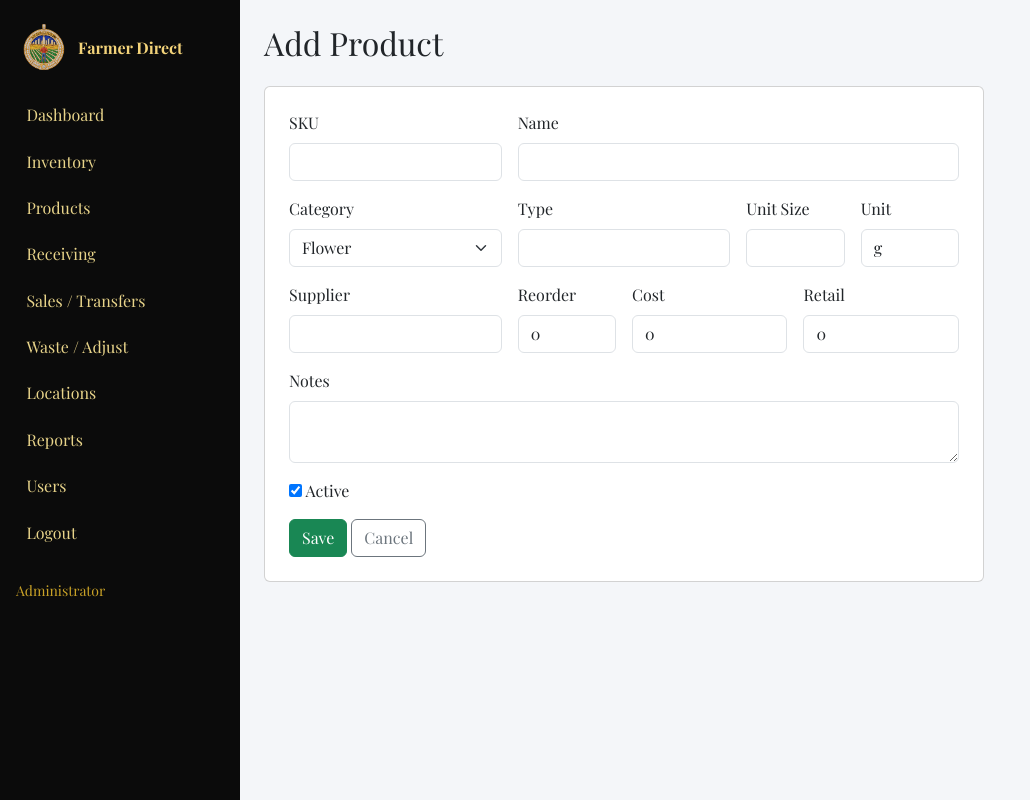
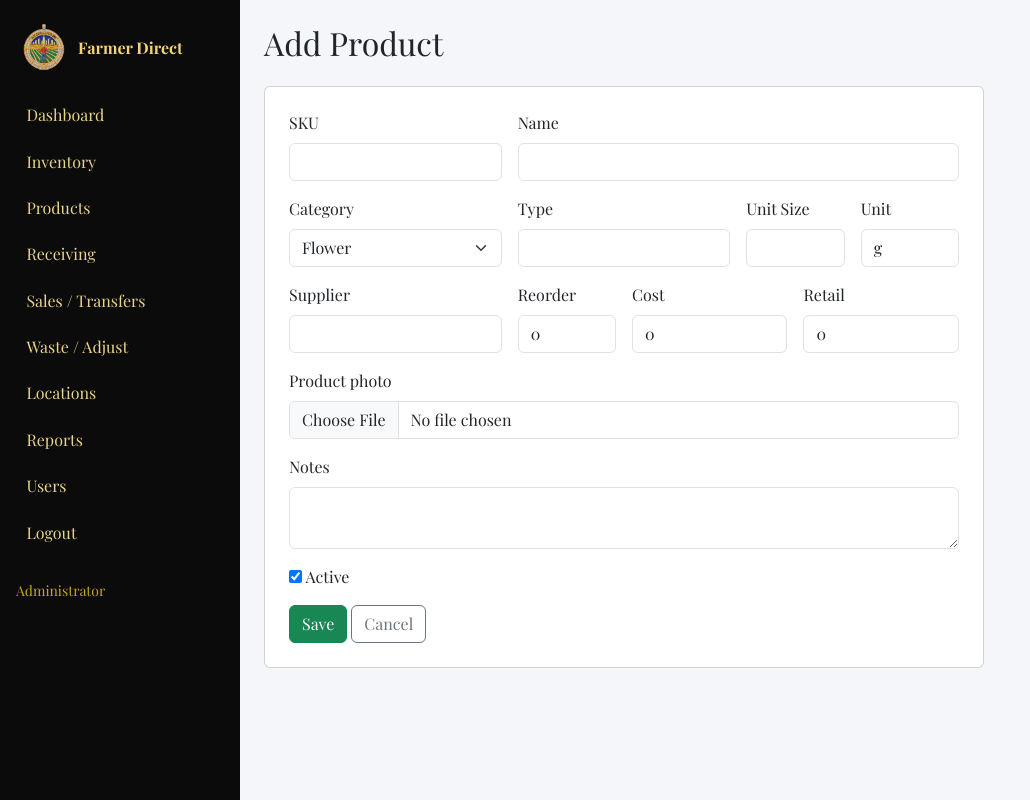
Before and after one commit to lenz0o/DTLA, a Flask app: page /products/add in a window 1280 px wide. Shown: the whole page, without its empty margins (0-1030 px from the left). Run offline with Flask 3, Linux system fonts and the light colour scheme; a user stored in the database is signed in; some web fonts are replaced.

Commit message:
Add file upload support to product form

```diff
--- a/templates/product_form.html
+++ b/templates/product_form.html
@@ -2,7 +2,7 @@
 {% block title %}Product{% endblock %}
 {% block content %}
 <h2 class="mb-4">{{ 'Edit' if product else 'Add' }} Product</h2>
-<form method="post" class="card p-4" style="max-width:720px">
+<form method="post" enctype="multipart/form-data" class="card p-4" style="max-width:720px">
   <div class="row g-3">
     <div class="col-md-4"><label class="form-label">SKU</label><input name="sku" class="form-control" required value="{{ product.sku if product else '' }}"></div>
     <div class="col-md-8"><label class="form-label">Name</label><input name="name" class="form-control" required value="{{ product.name if product else '' }}"></div>
@@ -19,8 +19,12 @@
     <div class="col-md-2"><label class="form-label">Unit</label><input name="unit" class="form-control" value="{{ product.unit if product else 'g' }}"></div>
     <div class="col-md-4"><label class="form-label">Supplier</label><input name="supplier" class="form-control" value="{{ product.supplier if product else '' }}"></div>
     <div class="col-md-2"><label class="form-label">Reorder</label><input type="number" step="any" name="reorder_level" class="form-control" value="{{ product.reorder_level if product else 0 }}"></div>
-    <div class="col-md-3"><label class="form-label">Cost</label><input type="number" step="0.01" name="unit_cost" class="form-control" value="{{ product.unit_cost if product else 0 }}"></div>
-    <div class="col-md-3"><label class="form-label">Retail</label><input type="number" step="0.01" name="retail_price" class="form-control" value="{{ product.retail_price if product else 0 }}"></div>
+    <div class="col-md-3"><label class="form-label">Cost</label><input type="number" step="0.01" name="unit_cost" class="form-control" value="{{ product.unit_cost or 0 if product else 0 }}"></div>
+    <div class="col-md-3"><label class="form-label">Retail</label><input type="number" step="0.01" name="retail_price" class="form-control" value="{{ product.retail_price or 0 if product else 0 }}"></div>
+    <div class="col-12">
+      <label class="form-label">Product photo</label>
+      <input type="file" name="image_file" class="form-control" accept="image/*">
+    </div>
     <div class="col-12"><label class="form-label">Notes</label><textarea name="notes" class="form-control">{{ product.notes if product else '' }}</textarea></div>
     <div class="col-12"><label><input type="checkbox" name="active" {% if not product or product.active %}checked{% endif %}> Active</label></div>
   </div>
```
